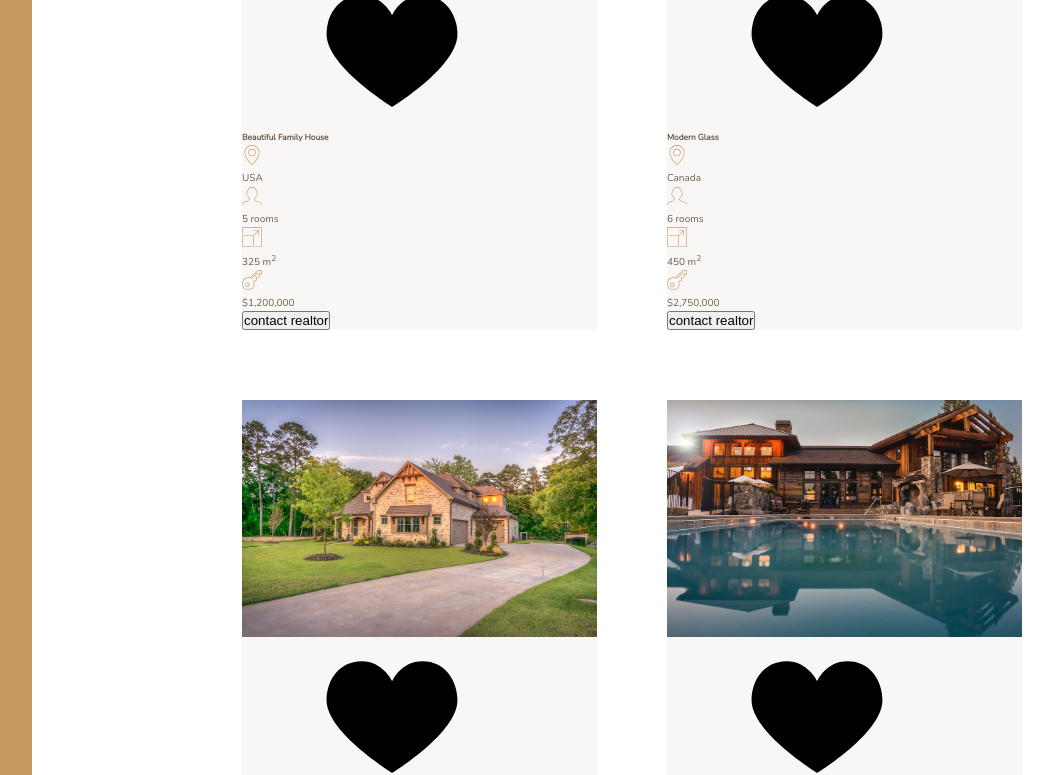
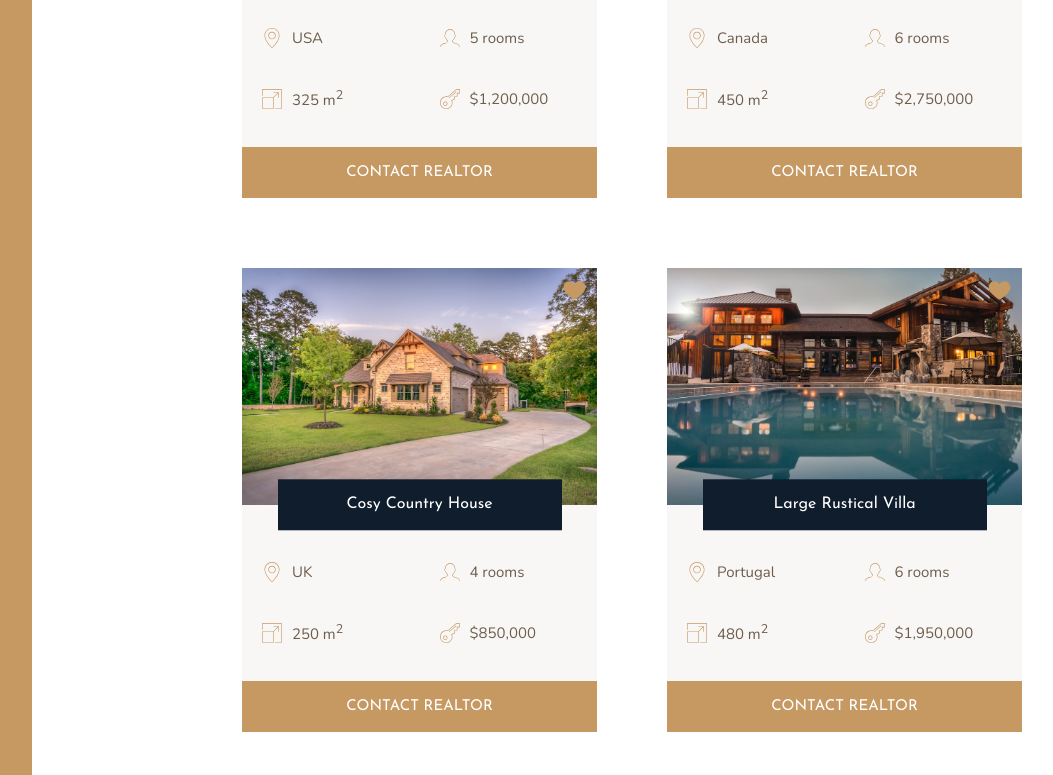
Before and after one commit to NaraeJang/03-SASS-Nexter, a website: page index.html in a window 1280 px wide. Shown: the part 2265-3040 px from the top of the page, without its empty margins (48-1101 px from the left). Drawn offline with nearby package versions, Linux system fonts and the light colour scheme.

Commit message:
Building the Homes Section - Part 2

```diff
--- a/index.html
+++ b/index.html
@@ -119,7 +119,7 @@
                 </svg>
                 <p>$1,200,000</p>
             </div>
-            <button class="cta">contact realtor</button>
+            <button class="btn home__btn">contact realtor</button>
         </div>
         <div class="home">
             <img src="img/house-2.jpeg" alt="House 2" class="home__img">
@@ -151,7 +151,7 @@
                 </svg>
                 <p>$2,750,000</p>
             </div>
-            <button class="cta">contact realtor</button>
+            <button class="btn home__btn">contact realtor</button>
         </div>
         <div class="home">
             <img src="img/house-3.jpeg" alt="House 3" class="home__img">
@@ -183,7 +183,7 @@
                 </svg>
                 <p>$850,000</p>
             </div>
-            <button class="cta">contact realtor</button>
+            <button class="btn home__btn">contact realtor</button>
         </div>
         <div class="home">
             <img src="img/house-4.jpeg" alt="House 4" class="home__img">
@@ -215,7 +215,7 @@
                 </svg>
                 <p>$1,950,000</p>
             </div>
-            <button class="cta">contact realtor</button>
+            <button class="btn home__btn">contact realtor</button>
         </div>
         <div class="home">
             <img src="img/house-5.jpeg" alt="House 5" class="home__img">
@@ -247,7 +247,7 @@
                 </svg>
                 <p>$9,500,000</p>
             </div>
-            <button class="cta">contact realtor</button>
+            <button class="btn home__btn">contact realtor</button>
         </div>
         <div class="home">
             <img src="img/house-6.jpeg" alt="House 6" class="home__img">
@@ -279,7 +279,7 @@
                 </svg>
                 <p>$600,000</p>
             </div>
-            <button class="cta">contact realtor</button>
+            <button class="btn home__btn">contact realtor</button>
         </div>
 
     </section>
--- a/sass/_homes.scss
+++ b/sass/_homes.scss
@@ -10,25 +10,73 @@
 .home {
   background-color: $color-grey-light-1;
 
+  display: grid;
+  grid-template-columns: repeat(2, 1fr);
+  row-gap: 3.5rem;
+
   &__img {
     width: 100%;
+    grid-row: 1/2;
+    grid-column: 1/ -1;
+    z-index: 1;
   }
 
   &__like {
+    grid-row: 1/2;
+    grid-column: 2/3;
+
+    fill: $color-primary;
+    height: 2.5rem;
+    width: 2.5rem;
+    z-index: 2;
+
+    justify-self: end;
+    margin: 1rem;
   }
+
   &__name {
+    grid-row: 1/2;
+    grid-column: 1/ -1;
+    justify-self: center;
+    width: 80%;
+    align-self: end;
+    z-index: 2;
+
+    font-family: $font-display;
+    font-size: 1.6rem;
+    text-align: center;
+    padding: 1.25rem;
+    background-color: $color-secondary;
+    color: #fff;
+    font-weight: 400;
+    transform: translateY(50%);
+  }
+
+  &__location,
+  &__rooms {
+    margin-top: 2rem;
   }
 
   &__location,
   &__rooms,
   &__area,
   &__price {
+    display: flex;
+    flex-direction: row;
+    font-size: 1.5rem;
+    margin-left: 2rem;
+    align-items: center;
     svg {
       fill: $color-primary;
       height: 2rem;
       width: 2rem;
+      margin-right: 1rem;
     }
     p {
     }
   }
+
+  &__btn {
+    grid-column: 1/ -1;
+  }
 }
```
Also changed, not shown: css/style.css.
